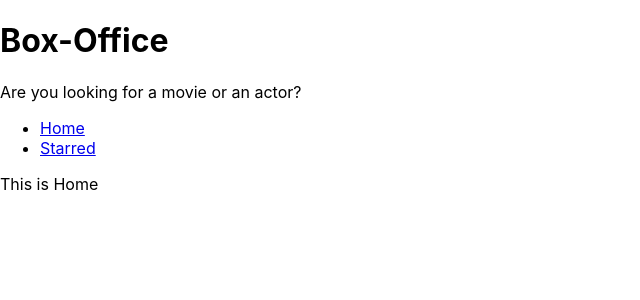
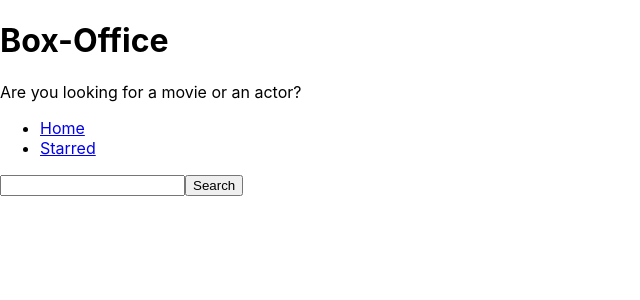
Before and after one commit to malay1803/boxOfficeApp, a React (Create React App) app: page / in a window 1280 px wide. Shown: the top 300 px of the page, without its empty margins (0-640 px from the left). Built offline with nearby package versions, Linux system fonts and the light colour scheme.

Commit message:
created input and fetch data from tvmaze api

```diff
--- a/src/pages/Home.js
+++ b/src/pages/Home.js
@@ -1,6 +1,38 @@
-import React from 'react';
+import React, { useState } from 'react';
 import MainPageLayout from '../components/MainPageLayout';
 
-const Home = () => <MainPageLayout>This is Home</MainPageLayout>;
+const Home = () => {
+  const [input, setInput] = useState('');
 
+  const onSearch = () => {
+    // https://api.tvmaze.com/search/shows?q=girls
+    fetch(`https://api.tvmaze.com/search/shows?q=${input}`)
+      .then(r => r.json())
+      .then(result => {
+        console.log(result);
+      });
+  };
+
+  const onInputChange = ev => {
+    setInput(ev.target.value);
+  };
+
+  const onKeyDown = ev => {
+    if (ev.keyCode === 13) onSearch();
+  };
+
+  return (
+    <MainPageLayout>
+      <input
+        type="text"
+        onChange={onInputChange}
+        onKeyDown={onKeyDown}
+        value={input}
+      />
+      <button type="submit" onClick={onSearch}>
+        Search
+      </button>
+    </MainPageLayout>
+  );
+};
 export default Home;
```
